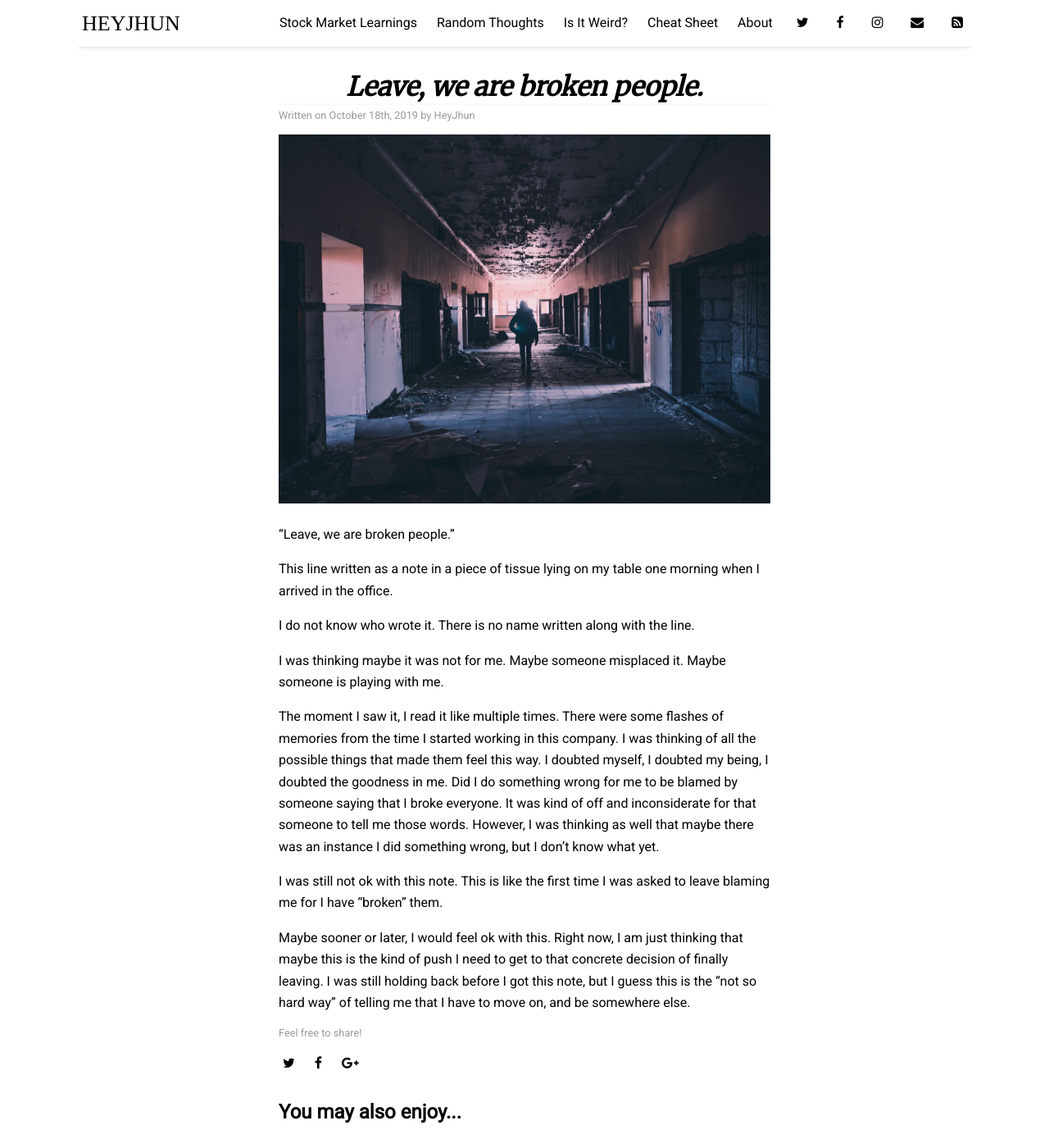
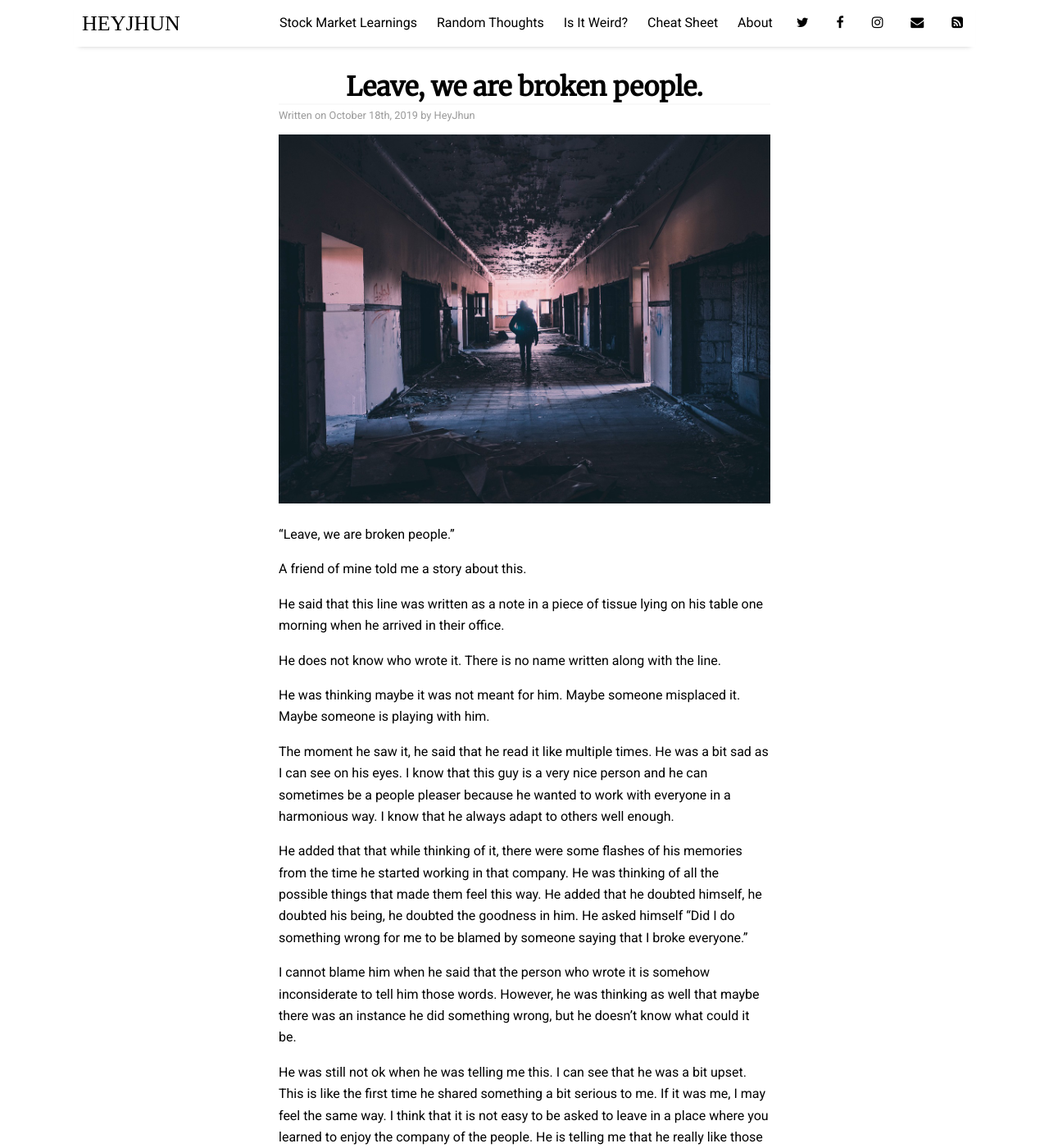
Before and after one commit to heyjhun/heyjhun.github.io, a Jekyll site: the page built from _posts/random-thoughts/2019-10-18-leave-we-are-broken-people.md, in a window 1280 px wide and 1400 px high. Shown: the whole window at 82% size. Built offline with Jekyll 4.4.1, drawn with Linux system fonts in a browser that asks for light colours; nearby versions of some CDN libraries; some web fonts are replaced; some of the changed text lies outside the part shown.

Commit message:
Post update

```diff
--- a/_posts/random-thoughts/2019-10-18-leave-we-are-broken-people.md
+++ b/_posts/random-thoughts/2019-10-18-leave-we-are-broken-people.md
@@ -9,14 +9,22 @@ image: leave-we-are-broken-people.jpg
 
 "Leave, we are broken people."
 
-This line written as a note in a piece of tissue lying on my table one morning when I arrived in the office.
+A friend of mine told me a story about this.
 
-I do not know who wrote it. There is no name written along with the line.
+He said that this line was written as a note in a piece of tissue lying on his table one morning when he arrived in their office.
 
-I was thinking maybe it was not for me. Maybe someone misplaced it. Maybe someone is playing with me.
+He does not know who wrote it. There is no name written along with the line.
 
-The moment I saw it, I read it like multiple times. There were some flashes of memories from the time I started working in this company. I was thinking of all the possible things that made them feel this way. I doubted myself, I doubted my being, I doubted the goodness in me. Did I do something wrong for me to be blamed by someone saying that I broke everyone. It was kind of off and inconsiderate for that someone to tell me those words. However, I was thinking as well that maybe there was an instance I did something wrong, but I don't know what yet.
+He was thinking maybe it was not meant for him. Maybe someone misplaced it. Maybe someone is playing with him.
 
-I was still not ok with this note. This is like the first time I was asked to leave blaming me for I have "broken" them.
+The moment he saw it, he said that he read it like multiple times. He was a bit sad as I can see on his eyes. I know that this guy is a very nice person and he can sometimes be a people pleaser because he wanted to work with everyone in a harmonious way. I know that he always adapt to others well enough.
 
-Maybe sooner or later, I would feel ok with this. Right now, I am just thinking that maybe this is the kind of push I need to get to that concrete decision of finally leaving. I was still holding back before I got this note, but I guess this is the "not so hard way" of telling me that I have to move on, and be somewhere else.
+He added that that while thinking of it, there were some flashes of his memories from the time he started working in that company. He was thinking of all the possible things that made them feel this way. He added that he doubted himself, he doubted his being, he doubted the goodness in him. He asked himself "Did I do something wrong for me to be blamed by someone saying that I broke everyone."
+
+I cannot blame him when he said that the person who wrote it is somehow inconsiderate to tell him those words. However, he was thinking as well that maybe there was an instance he did something wrong, but he doesn't know what could it be.
+
+He was still not ok when he was telling me this. I can see that he was a bit upset. This is like the first time he shared something a bit serious to me. If it was me, I may feel the same way. I think that it is not easy to be asked to leave in a place where you learned to enjoy the company of the people. He is telling me that he really like those people, they are fun to be with. However, he cannot tell me a name who can leave him that note. Maybe he is playing nice not to blame or point a finger on someone. At least, he is not angry or mad at someone, he is just upset with the situation.
+
+Maybe sooner or later, he would feel ok with this. Right now, he is just thinking that maybe this is the kind of push he needs to get to that concrete decision of finally leaving. He was still holding back before he got this note, but I think it is better for him. I guess this is the "not so hard way" of telling him that he has to move on, and be somewhere else. Maybe that somewhere else is the place where he mentioned he wanted to go.
+
+Goodluck to you my friend. You can do it. It is not like the end of the world. There is a lot more out there.
--- a/assets/css/_sass/_default.scss
+++ b/assets/css/_sass/_default.scss
@@ -19,7 +19,6 @@
 .posts-wrapper h1 {
   margin: 20px 0px 5px;
   font-family: 'Merriweather', serif;
-  font-style: italic;
   border-bottom: 2px solid #f9f9f9;
   text-align: center;
 }
```
Also changed, not shown: _posts/stock-market-learnings/2019-10-20-stock-market-pamilihan-ng-stock.md (+11 -8 lines).
